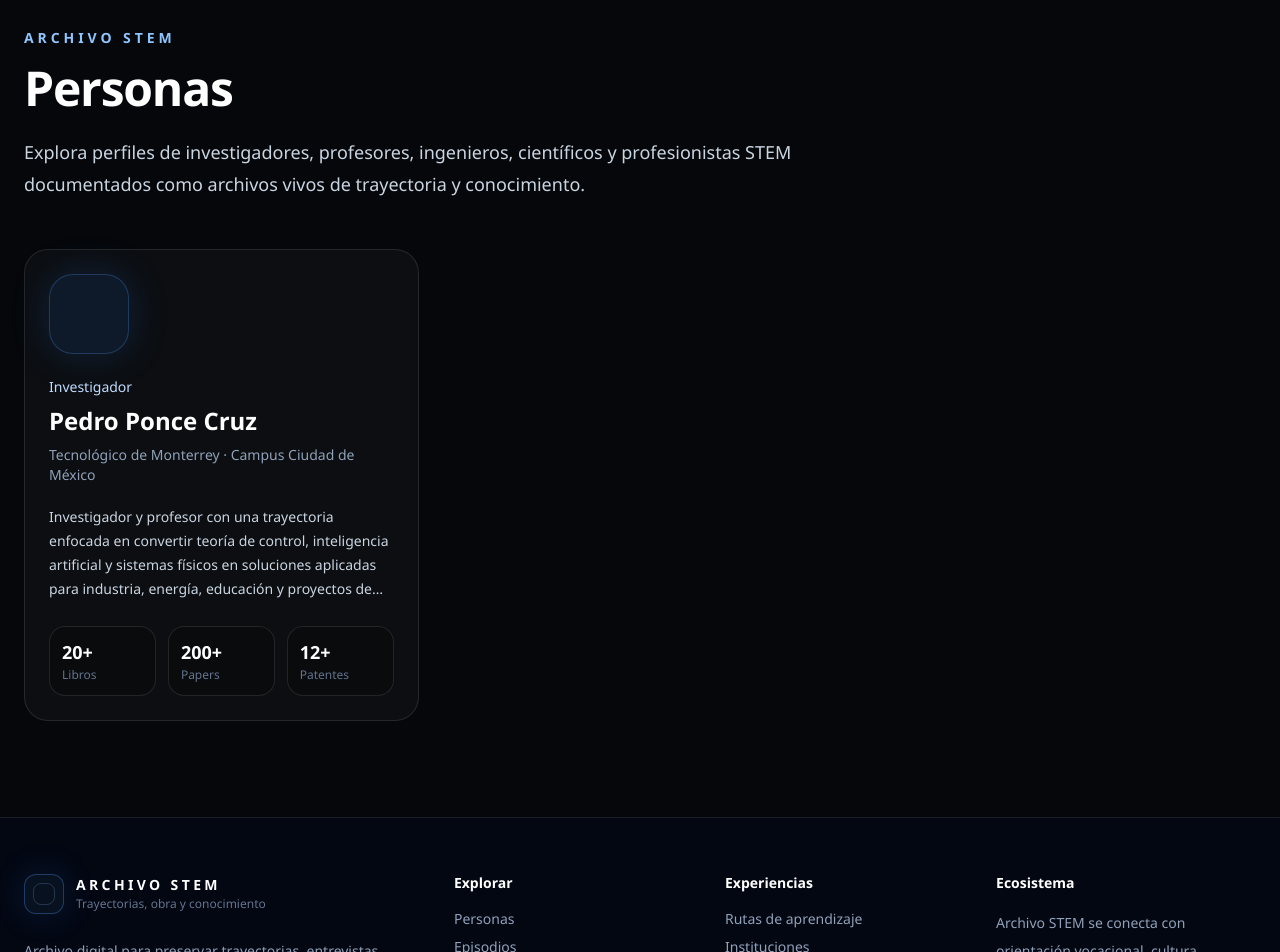
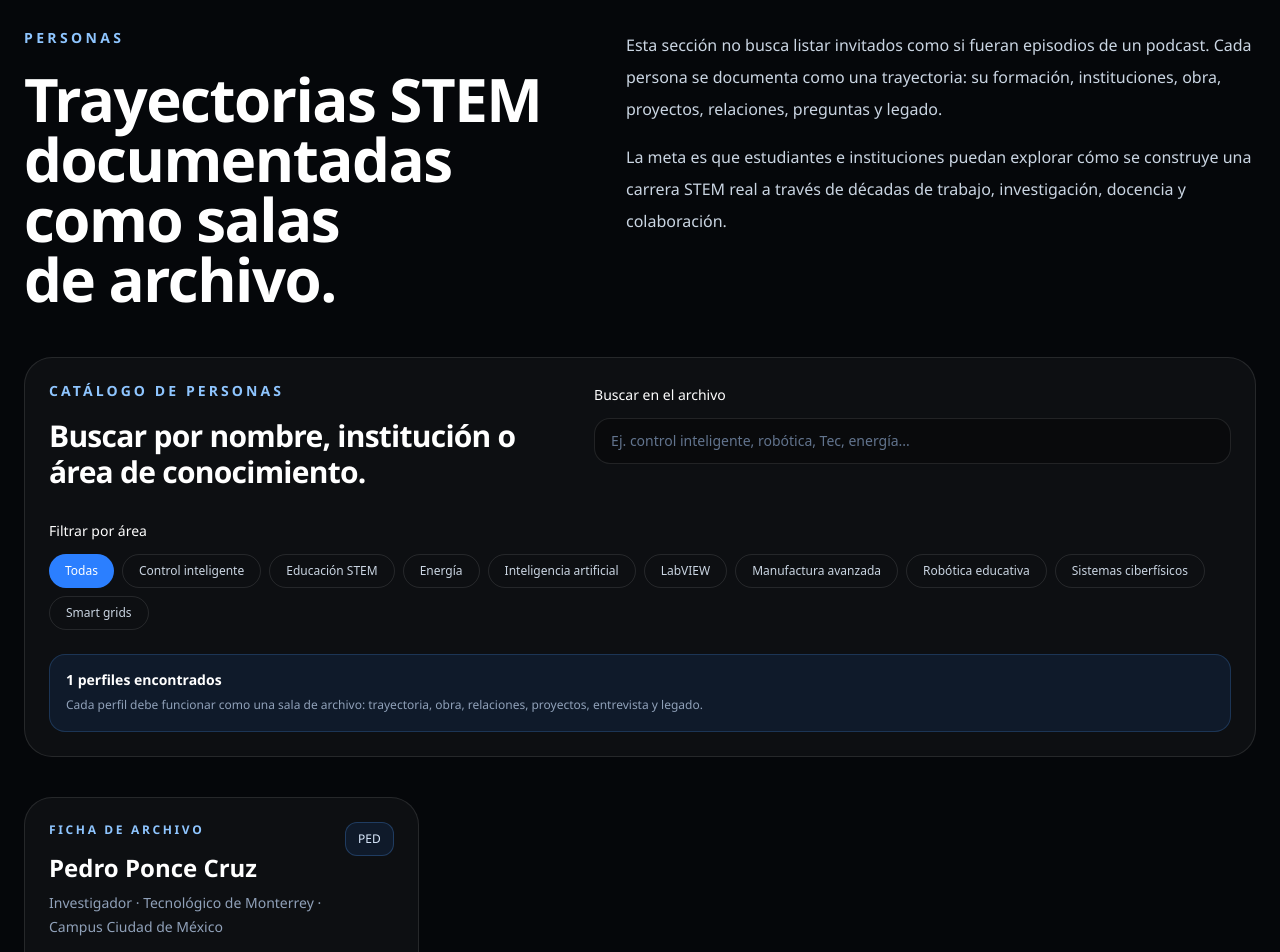
Before and after one commit to CarlosSanchezGutierrez/archivo-stem, a Next.js app: page /personas in a window 1280 px wide. Shown: the part 140-1092 px from the top of the page. Built offline with nearby package versions, Linux system fonts and the light colour scheme.

Commit message:
Polish people archive and individual profile pages

```diff
--- a/src/app/personas/page.tsx
+++ b/src/app/personas/page.tsx
@@ -1,26 +1,44 @@
-import { PersonCard } from "@/components/people/PersonCard";
-import { people } from "@/data/people";
+import { PeopleArchiveExplorer } from "@/components/people/PeopleArchiveExplorer";
+
+export const metadata = {
+  title: "Personas",
+  description:
+    "Catálogo de perfiles de investigadores, profesores, ingenieros y científicos documentados como salas de archivo dentro de Archivo STEM.",
+};
 
 export default function PeoplePage() {
   return (
-    <section className="min-h-[70vh] bg-[#05070A] px-6 py-24">
+    <section className="min-h-screen bg-[#05070A] px-6 py-24">
       <div className="mx-auto max-w-7xl">
-        <p className="text-sm font-semibold uppercase tracking-[0.28em] text-blue-300">
-          Archivo STEM
-        </p>
-        <h1 className="mt-4 text-5xl font-semibold tracking-tight text-white">
-          Personas
-        </h1>
-        <p className="mt-6 max-w-3xl text-lg leading-8 text-slate-300">
-          Explora perfiles de investigadores, profesores, ingenieros, científicos
-          y profesionistas STEM documentados como archivos vivos de trayectoria y
-          conocimiento.
-        </p>
+        <div className="grid gap-8 lg:grid-cols-[0.95fr_1.05fr]">
+          <div>
+            <p className="text-sm font-semibold uppercase tracking-[0.24em] text-blue-300">
+              Personas
+            </p>
 
-        <div className="mt-12 grid gap-6 md:grid-cols-2 xl:grid-cols-3">
-          {people.map((person) => (
-            <PersonCard key={person.id} person={person} />
-          ))}
+            <h1 className="mt-5 text-balance text-5xl font-semibold tracking-tight text-white md:text-6xl">
+              Trayectorias STEM documentadas como salas de archivo.
+            </h1>
+          </div>
+
+          <div className="text-base leading-8 text-slate-300">
+            <p>
+              Esta sección no busca listar invitados como si fueran episodios de
+              un podcast. Cada persona se documenta como una trayectoria: su
+              formación, instituciones, obra, proyectos, relaciones, preguntas y
+              legado.
+            </p>
+
+            <p className="mt-4">
+              La meta es que estudiantes e instituciones puedan explorar cómo se
+              construye una carrera STEM real a través de décadas de trabajo,
+              investigación, docencia y colaboración.
+            </p>
+          </div>
+        </div>
+
+        <div className="mt-12">
+          <PeopleArchiveExplorer />
         </div>
       </div>
     </section>
--- /dev/null
+++ b/src/components/people/PeopleArchiveExplorer.tsx
@@ -0,0 +1,108 @@
+"use client";
+
+import { useMemo, useState } from "react";
+import { PersonCard } from "@/components/people/PersonCard";
+import { people } from "@/data/people";
+
+const allAreas = Array.from(
+  new Set(people.flatMap((person) => person.areas)),
+).sort();
+
+export function PeopleArchiveExplorer() {
+  const [query, setQuery] = useState("");
+  const [activeArea, setActiveArea] = useState<string>("Todas");
+
+  const filteredPeople = useMemo(() => {
+    const normalizedQuery = query.trim().toLowerCase();
+
+    return people.filter((person) => {
+      const matchesArea =
+        activeArea === "Todas" || person.areas.includes(activeArea);
+
+      const searchableText = [
+        person.name,
+        person.role,
+        person.institution,
+        person.campus,
+        person.headline,
+        person.shortBio,
+        person.areas.join(" "),
+      ]
+        .filter(Boolean)
+        .join(" ")
+        .toLowerCase();
+
+      const matchesQuery =
+        normalizedQuery.length === 0 || searchableText.includes(normalizedQuery);
+
+      return matchesArea && matchesQuery;
+    });
+  }, [query, activeArea]);
+
+  return (
+    <div className="space-y-10">
+      <div className="rounded-[1.75rem] border border-white/10 bg-white/[0.035] p-6">
+        <div className="grid gap-6 lg:grid-cols-[0.9fr_1.1fr]">
+          <div>
+            <p className="text-sm font-semibold uppercase tracking-[0.22em] text-blue-300">
+              Catálogo de personas
+            </p>
+
+            <h2 className="mt-4 text-3xl font-semibold tracking-tight text-white">
+              Buscar por nombre, institución o área de conocimiento.
+            </h2>
+          </div>
+
+          <div>
+            <label className="text-sm font-medium text-white">
+              Buscar en el archivo
+            </label>
+
+            <input
+              value={query}
+              onChange={(event) => setQuery(event.target.value)}
+              placeholder="Ej. control inteligente, robótica, Tec, energía..."
+              className="mt-3 w-full rounded-2xl border border-white/10 bg-black/30 px-4 py-3 text-sm text-white outline-none transition placeholder:text-slate-500 focus:border-blue-400"
+            />
+          </div>
+        </div>
+
+        <div className="mt-8">
+          <p className="text-sm font-medium text-white">Filtrar por área</p>
+
+          <div className="mt-3 flex flex-wrap gap-2">
+            {["Todas", ...allAreas].map((area) => (
+              <button
+                key={area}
+                onClick={() => setActiveArea(area)}
+                className={`rounded-full px-4 py-2 text-xs font-medium transition ${
+                  activeArea === area
+                    ? "bg-blue-500 text-white"
+                    : "border border-white/10 text-slate-300 hover:bg-white/10"
+                }`}
+              >
+                {area}
+              </button>
+            ))}
+          </div>
+        </div>
+
+        <div className="mt-6 rounded-2xl border border-blue-400/20 bg-blue-500/10 p-4">
+          <p className="text-sm font-semibold text-white">
+            {filteredPeople.length} perfiles encontrados
+          </p>
+          <p className="mt-1 text-xs leading-5 text-slate-400">
+            Cada perfil debe funcionar como una sala de archivo: trayectoria,
+            obra, relaciones, proyectos, entrevista y legado.
+          </p>
+        </div>
+      </div>
+
+      <div className="grid gap-6 md:grid-cols-2 xl:grid-cols-3">
+        {filteredPeople.map((person) => (
+          <PersonCard key={person.id} person={person} />
+        ))}
+      </div>
+    </div>
+  );
+}
--- a/src/components/people/PersonCard.tsx
+++ b/src/components/people/PersonCard.tsx
@@ -5,37 +5,68 @@ export function PersonCard({ person }: { person: StemPersonProfile }) {
   return (
     <Link
       href={`/personas/${person.slug}`}
-      className="group rounded-3xl border border-white/10 bg-white/[0.03] p-6 transition hover:border-blue-400/40 hover:bg-blue-500/[0.06]"
+      className="group block rounded-[1.75rem] border border-white/10 bg-white/[0.035] p-6 transition hover:border-blue-400/35 hover:bg-blue-500/[0.055]"
     >
-      <div className="mb-6 h-20 w-20 rounded-3xl border border-blue-400/25 bg-blue-500/10 shadow-[0_0_40px_rgba(47,129,247,0.18)]" />
+      <div className="flex items-start justify-between gap-5">
+        <div>
+          <p className="text-xs font-semibold uppercase tracking-[0.22em] text-blue-300">
+            Ficha de archivo
+          </p>
 
-      <p className="text-sm text-blue-200">{person.role}</p>
-      <h2 className="mt-2 text-2xl font-semibold text-white transition group-hover:text-blue-100">
-        {person.name}
-      </h2>
-      <p className="mt-2 text-sm text-slate-400">
-        {person.institution}
-        {person.campus ? ` · ${person.campus}` : ""}
-      </p>
+          <h2 className="mt-4 text-2xl font-semibold leading-tight text-white">
+            {person.name}
+          </h2>
 
-      <p className="mt-5 line-clamp-4 text-sm leading-6 text-slate-300">
+          <p className="mt-2 text-sm leading-6 text-slate-400">
+            {person.role} · {person.institution}
+            {person.campus ? ` · ${person.campus}` : ""}
+          </p>
+        </div>
+
+        <div className="shrink-0 rounded-xl border border-blue-400/25 bg-blue-500/10 px-3 py-2 text-xs font-medium text-blue-100">
+          {person.id.slice(0, 3).toUpperCase()}
+        </div>
+      </div>
+
+      <p className="mt-6 line-clamp-4 text-sm leading-7 text-slate-300">
         {person.shortBio}
       </p>
 
       <div className="mt-6 grid grid-cols-3 gap-3">
-        <Stat label="Libros" value={person.stats.books} />
-        <Stat label="Papers" value={person.stats.papers} />
-        <Stat label="Patentes" value={person.stats.patents} />
+        <ArchiveStat label="Libros" value={person.stats.books} />
+        <ArchiveStat label="Papers" value={person.stats.papers} />
+        <ArchiveStat label="Patentes" value={person.stats.patents} />
       </div>
+
+      <div className="mt-6 border-t border-white/10 pt-5">
+        <p className="text-xs font-semibold uppercase tracking-[0.2em] text-slate-500">
+          Áreas principales
+        </p>
+
+        <div className="mt-3 flex flex-wrap gap-2">
+          {person.areas.slice(0, 5).map((area) => (
+            <span
+              key={area}
+              className="rounded-full border border-white/10 bg-black/20 px-3 py-1 text-xs text-slate-300"
+            >
+              {area}
+            </span>
+          ))}
+        </div>
+      </div>
+
+      <p className="mt-6 text-sm font-semibold text-blue-200">
+        Abrir sala de archivo
+      </p>
     </Link>
   );
 }
 
-function Stat({ label, value }: { label: string; value?: number }) {
+function ArchiveStat({ label, value }: { label: string; value?: number }) {
   return (
     <div className="rounded-2xl border border-white/10 bg-black/20 p-3">
-      <p className="text-lg font-semibold text-white">{value ? `${value}+` : "—"}</p>
-      <p className="text-xs text-slate-500">{label}</p>
+      <p className="text-xl font-semibold text-white">{value ? `${value}+` : "—"}</p>
+      <p className="mt-1 text-xs text-slate-500">{label}</p>
     </div>
   );
 }
--- a/src/components/people/PersonHero.tsx
+++ b/src/components/people/PersonHero.tsx
@@ -3,44 +3,54 @@ import type { StemPersonProfile } from "@/types/archive";
 export function PersonHero({ person }: { person: StemPersonProfile }) {
   return (
     <section className="relative overflow-hidden bg-[#05070A] px-6 py-20">
-      <div className="absolute inset-0 bg-[radial-gradient(circle_at_top_right,rgba(47,129,247,0.24),transparent_32%)]" />
-      <div className="absolute inset-0 bg-[linear-gradient(rgba(255,255,255,0.035)_1px,transparent_1px),linear-gradient(90deg,rgba(255,255,255,0.035)_1px,transparent_1px)] bg-[size:48px_48px]" />
+      <div className="absolute inset-0 bg-[radial-gradient(circle_at_top_right,rgba(31,111,235,0.20),transparent_34%)]" />
+      <div className="absolute inset-0 museum-grid" />
 
-      <div className="relative mx-auto grid max-w-7xl gap-10 lg:grid-cols-[0.8fr_1.2fr]">
-        <div className="rounded-3xl border border-white/10 bg-white/[0.04] p-8 backdrop-blur">
-          <div className="h-32 w-32 rounded-[2rem] border border-blue-400/25 bg-blue-500/10 shadow-[0_0_60px_rgba(47,129,247,0.25)]" />
+      <div className="relative mx-auto max-w-7xl">
+        <div className="grid gap-10 lg:grid-cols-[0.85fr_1.15fr]">
+          <aside className="rounded-[1.75rem] border border-white/10 bg-white/[0.04] p-6 backdrop-blur">
+            <p className="text-xs font-semibold uppercase tracking-[0.24em] text-blue-300">
+              Sala de archivo
+            </p>
 
-          <div className="mt-8">
-            <p className="text-sm font-medium text-blue-200">{person.role}</p>
-            <h1 className="mt-2 text-4xl font-semibold tracking-tight text-white md:text-5xl">
+            <div className="mt-6 h-32 w-32 rounded-2xl border border-blue-400/25 bg-[#07111f] shadow-[0_0_44px_rgba(47,129,247,0.16)]" />
+
+            <h1 className="mt-8 text-4xl font-semibold tracking-tight text-white md:text-5xl">
               {person.name}
             </h1>
-            <p className="mt-3 text-sm text-slate-400">
-              {person.institution}
+
+            <p className="mt-3 text-sm leading-6 text-slate-400">
+              {person.role} · {person.institution}
               {person.campus ? ` · ${person.campus}` : ""}
             </p>
-          </div>
 
             <div className="mt-8 grid grid-cols-2 gap-3">
               <Stat label="Libros" value={person.stats.books} />
               <Stat label="Papers" value={person.stats.papers} />
               <Stat label="Patentes" value={person.stats.patents} />
-            <Stat label="Años" value={person.stats.years} />
+              <Stat label="Años de trayectoria" value={person.stats.years} />
             </div>
-        </div>
+          </aside>
 
           <div className="flex flex-col justify-center">
-          <p className="text-sm font-semibold uppercase tracking-[0.28em] text-blue-300">
-            Archivo de trayectoria
+            <p className="text-sm font-semibold uppercase tracking-[0.24em] text-blue-300">
+              Trayectoria documentada
             </p>
-          <h2 className="mt-5 max-w-4xl text-4xl font-semibold tracking-tight text-white md:text-6xl">
+
+            <h2 className="mt-5 max-w-4xl text-balance text-4xl font-semibold tracking-tight text-white md:text-6xl">
               {person.headline}
             </h2>
+
             <p className="mt-6 max-w-3xl text-lg leading-8 text-slate-300">
               {person.longBio}
             </p>
 
-          <div className="mt-8 flex flex-wrap gap-3">
+            <div className="mt-8">
+              <p className="text-xs font-semibold uppercase tracking-[0.2em] text-slate-500">
+                Áreas de conocimiento
+              </p>
+
+              <div className="mt-4 flex flex-wrap gap-2">
                 {person.areas.map((area) => (
                   <span
                     key={area}
@@ -52,6 +62,8 @@ export function PersonHero({ person }: { person: StemPersonProfile }) {
               </div>
             </div>
           </div>
+        </div>
+      </div>
     </section>
   );
 }
@@ -60,7 +72,7 @@ function Stat({ label, value }: { label: string; value?: number }) {
   return (
     <div className="rounded-2xl border border-white/10 bg-black/20 p-4">
       <p className="text-2xl font-semibold text-white">{value ? `${value}+` : "—"}</p>
-      <p className="text-xs text-slate-500">{label}</p>
+      <p className="mt-1 text-xs leading-5 text-slate-500">{label}</p>
     </div>
   );
 }
--- a/src/components/people/PersonKnowledgeMap.tsx
+++ b/src/components/people/PersonKnowledgeMap.tsx
@@ -14,42 +14,62 @@ export function PersonKnowledgeMap({
       <div className="mx-auto max-w-7xl">
         <div className="grid gap-12 lg:grid-cols-[0.85fr_1.15fr]">
           <div>
-            <p className="text-sm font-semibold uppercase tracking-[0.28em] text-blue-300">
-              Knowledge Graph
+            <p className="text-sm font-semibold uppercase tracking-[0.24em] text-blue-300">
+              Red de conocimiento
             </p>
-            <h2 className="mt-4 text-4xl font-semibold tracking-tight text-white">
-              Una red de temas, instituciones, tecnologías y proyectos.
+
+            <h2 className="mt-5 text-balance text-4xl font-semibold tracking-tight text-white md:text-5xl">
+              Una trayectoria también se entiende por sus conexiones.
             </h2>
+
             <p className="mt-5 text-base leading-8 text-slate-300">
-              Esta primera versión visualiza relaciones de forma curada. Más
-              adelante, estas conexiones podrán convertirse en un grafo
-              interactivo con búsqueda semántica, recomendaciones y GraphRAG.
+              Esta vista resume conceptos, tecnologías, instituciones y
+              aplicaciones relacionadas con la persona. En una siguiente etapa,
+              estas relaciones alimentarán el Atlas STEM interactivo.
             </p>
           </div>
 
-          <div className="rounded-3xl border border-white/10 bg-[#05070A] p-6">
-            <div className="grid gap-3 sm:grid-cols-2">
+          <div className="rounded-[1.75rem] border border-white/10 bg-[#05070A] p-6">
+            <p className="text-xs font-semibold uppercase tracking-[0.2em] text-blue-300">
+              Nodos registrados
+            </p>
+
+            <div className="mt-5 grid gap-2 sm:grid-cols-2">
               {nodes.map((node) => (
                 <div
                   key={node}
-                  className="rounded-2xl border border-blue-400/20 bg-blue-500/10 p-4 text-sm font-medium text-blue-100"
+                  className="rounded-xl border border-white/10 bg-white/[0.035] px-3 py-2 text-sm text-slate-300"
                 >
                   {node}
                 </div>
               ))}
             </div>
 
-            <div className="mt-8 space-y-3">
+            <div className="mt-8">
+              <p className="text-xs font-semibold uppercase tracking-[0.2em] text-blue-300">
+                Relaciones
+              </p>
+
+              <div className="mt-5 space-y-3">
                 {connections.map((connection) => (
                   <div
                     key={`${connection.source}-${connection.relation}-${connection.target}`}
-                  className="rounded-2xl border border-white/10 bg-white/[0.03] p-4 text-sm text-slate-300"
+                    className="grid gap-2 rounded-2xl border border-white/10 bg-black/20 p-4 md:grid-cols-[1fr_auto_1fr]"
                   >
-                  <span className="font-semibold text-white">{connection.source}</span>
-                  <span className="px-2 text-blue-300">— {connection.relation} →</span>
-                  <span className="font-semibold text-white">{connection.target}</span>
+                    <span className="text-sm font-medium text-white">
+                      {connection.source}
+                    </span>
+
+                    <span className="text-xs uppercase tracking-[0.16em] text-blue-300">
+                      {connection.relation}
+                    </span>
+
+                    <span className="text-sm font-medium text-slate-200">
+                      {connection.target}
+                    </span>
                   </div>
                 ))}
+              </div>
             </div>
           </div>
         </div>
--- a/src/components/people/PersonLibrary.tsx
+++ b/src/components/people/PersonLibrary.tsx
@@ -12,22 +12,33 @@ export function PersonLibrary({
       <div className="mx-auto max-w-7xl">
         <div className="grid gap-12 lg:grid-cols-[0.8fr_1.2fr]">
           <div>
-            <p className="text-sm font-semibold uppercase tracking-[0.28em] text-blue-300">
-              Biblioteca y obra
+            <p className="text-sm font-semibold uppercase tracking-[0.24em] text-blue-300">
+              Obra y proyectos
             </p>
-            <h2 className="mt-4 text-4xl font-semibold tracking-tight text-white">
-              Libros, cursos, proyectos y piezas de conocimiento.
+
+            <h2 className="mt-5 text-balance text-4xl font-semibold tracking-tight text-white md:text-5xl">
+              La producción de conocimiento también forma parte de la entrevista.
             </h2>
+
             <p className="mt-5 text-base leading-8 text-slate-300">
-              Cada elemento se trata como un objeto de archivo: no solo como un
-              enlace, sino como una pieza que ayuda a entender la trayectoria,
-              el pensamiento y el impacto de la persona.
+              Libros, cursos, patentes y proyectos no son anexos. Son piezas
+              que explican cómo una persona piensa, enseña, investiga y transfiere
+              conocimiento.
             </p>
           </div>
 
           <div className="space-y-10">
-            <ResourceGroup title="Biblioteca curada" items={resources} />
-            <ResourceGroup title="Proyectos representativos" items={projects} />
+            <ArchiveGroup
+              title="Biblioteca asociada"
+              label="Obra publicada"
+              items={resources}
+            />
+
+            <ArchiveGroup
+              title="Proyectos representativos"
+              label="Aplicaciones"
+              items={projects}
+            />
           </div>
         </div>
       </div>
@@ -35,33 +46,50 @@ export function PersonLibrary({
   );
 }
 
-function ResourceGroup({
+function ArchiveGroup({
   title,
+  label,
   items,
 }: {
   title: string;
+  label: string;
   items: ArchiveResource[];
 }) {
   return (
     <div>
-      <h3 className="text-2xl font-semibold text-white">{title}</h3>
-      <div className="mt-5 grid gap-4">
-        {items.map((item) => (
+      <p className="text-xs font-semibold uppercase tracking-[0.2em] text-blue-300">
+        {label}
+      </p>
+
+      <h3 className="mt-3 text-3xl font-semibold text-white">{title}</h3>
+
+      <div className="mt-6 grid gap-4">
+        {items.map((item, index) => (
           <article
             key={item.title}
-            className="rounded-3xl border border-white/10 bg-white/[0.03] p-5 transition hover:border-blue-400/30 hover:bg-blue-500/[0.05]"
+            className="rounded-[1.5rem] border border-white/10 bg-white/[0.035] p-5 transition hover:border-blue-400/30 hover:bg-blue-500/[0.05]"
           >
-            <div className="flex flex-wrap items-center gap-3">
-              <span className="rounded-full border border-blue-400/20 bg-blue-500/10 px-3 py-1 text-xs font-medium text-blue-100">
-                {item.type}
+            <div className="flex flex-wrap items-center justify-between gap-3">
+              <div className="flex flex-wrap items-center gap-2">
+                <span className="rounded-full border border-blue-400/20 bg-blue-500/10 px-3 py-1 text-xs font-medium text-blue-100">
+                  {item.type}
+                </span>
+
+                {item.year ? (
+                  <span className="text-xs text-slate-500">{item.year}</span>
+                ) : null}
+              </div>
+
+              <span className="text-xs font-medium text-slate-500">
+                REG-{String(index + 1).padStart(3, "0")}
               </span>
-              {item.year ? (
-                <span className="text-xs text-slate-500">{item.year}</span>
-              ) : null}
             </div>
 
-            <h4 className="mt-3 text-lg font-semibold text-white">{item.title}</h4>
-            <p className="mt-2 text-sm leading-6 text-slate-400">
+            <h4 className="mt-4 text-xl font-semibold text-white">
+              {item.title}
+            </h4>
+
+            <p className="mt-2 text-sm leading-7 text-slate-400">
               {item.description}
             </p>
           </article>
```
Also changed, not shown: src/components/people/PersonLegacySection.tsx (+11 -8 lines), src/components/people/PersonTimeline.tsx (+37 -21 lines), 1 other file (tests, documents, lock files or other folders). Lines whose indentation alone changed are shown as unchanged.
